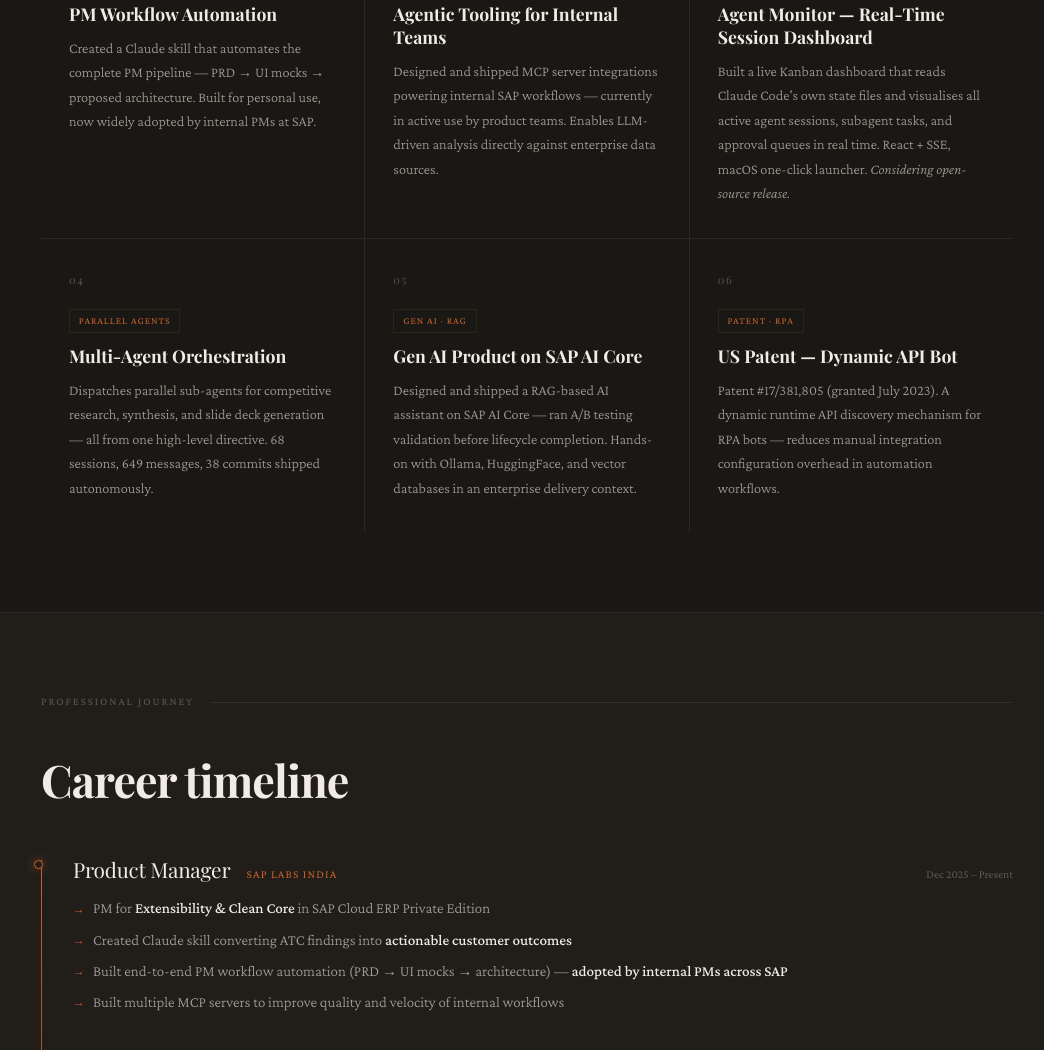
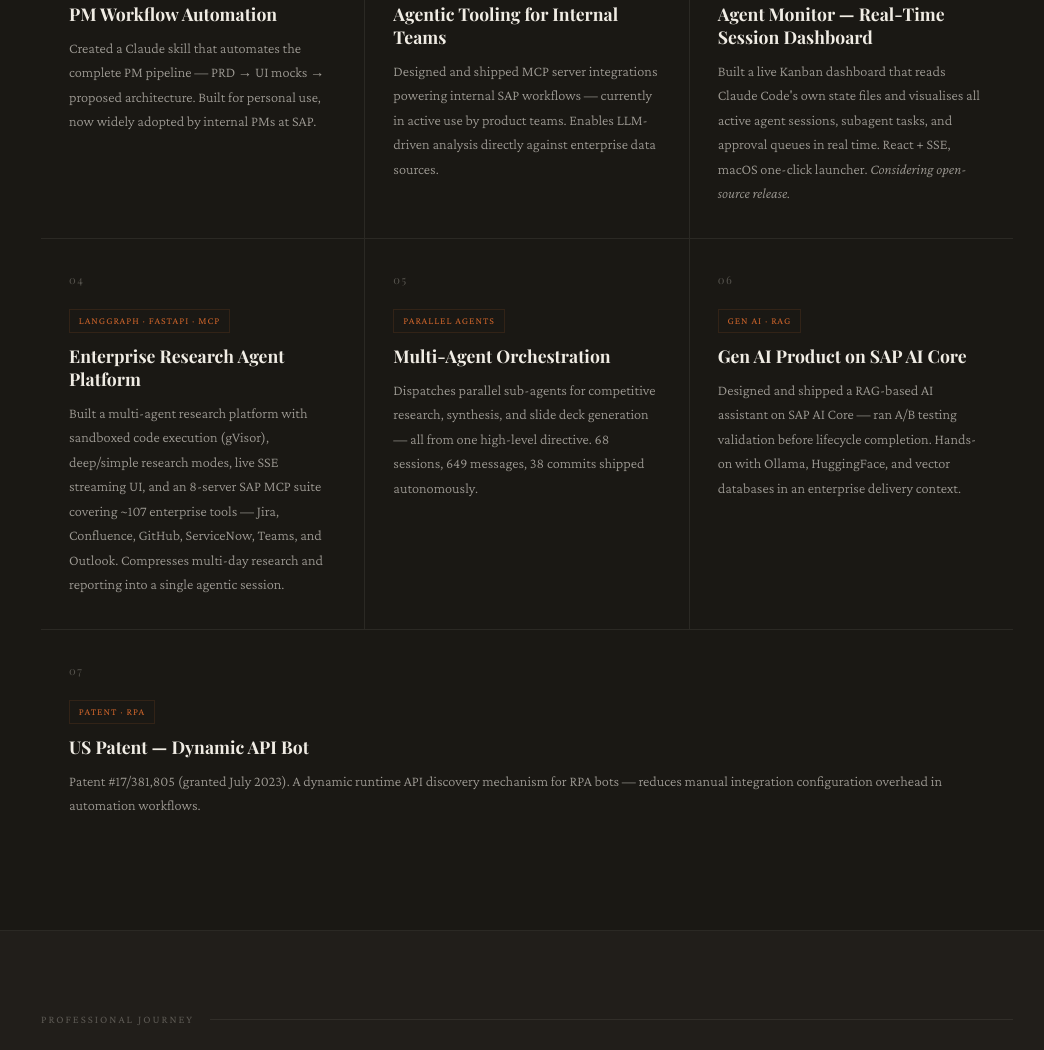
Before and after one commit to prasanth23590/portfolio, a plain HTML site: page index.html in a window 1280 px wide. Shown: the part 1742-2792 px from the top of the page, without its empty margins (113-1157 px from the left). Drawn offline with nearby package versions, Linux system fonts and the light colour scheme; a web font is replaced by a local one.

Commit message:
Add Enterprise Research Agent Platform as card 04 (7-card grid)

```diff
--- a/index.html
+++ b/index.html
@@ -582,18 +582,24 @@
       </div>
       <div class="a-card fade">
         <p class="a-num">04</p>
+        <div class="a-tag">LangGraph · FastAPI · MCP</div>
+        <h3 class="a-title">Enterprise Research Agent Platform</h3>
+        <p class="a-body">Built a multi-agent research platform with sandboxed code execution (gVisor), deep/simple research modes, live SSE streaming UI, and an 8-server SAP MCP suite covering ~107 enterprise tools — Jira, Confluence, GitHub, ServiceNow, Teams, and Outlook. Compresses multi-day research and reporting into a single agentic session.</p>
+      </div>
+      <div class="a-card fade">
+        <p class="a-num">05</p>
         <div class="a-tag">Parallel Agents</div>
         <h3 class="a-title">Multi-Agent Orchestration</h3>
         <p class="a-body">Dispatches parallel sub-agents for competitive research, synthesis, and slide deck generation — all from one high-level directive. 68 sessions, 649 messages, 38 commits shipped autonomously.</p>
       </div>
       <div class="a-card fade">
-        <p class="a-num">05</p>
+        <p class="a-num">06</p>
         <div class="a-tag">Gen AI · RAG</div>
         <h3 class="a-title">Gen AI Product on SAP AI Core</h3>
         <p class="a-body">Designed and shipped a RAG-based AI assistant on SAP AI Core — ran A/B testing validation before lifecycle completion. Hands-on with Ollama, HuggingFace, and vector databases in an enterprise delivery context.</p>
       </div>
-      <div class="a-card fade">
-        <p class="a-num">06</p>
+      <div class="a-card fade" style="grid-column: 1 / -1;">
+        <p class="a-num">07</p>
         <div class="a-tag">Patent · RPA</div>
         <h3 class="a-title">US Patent — Dynamic API Bot</h3>
         <p class="a-body">Patent #17/381,805 (granted July 2023). A dynamic runtime API discovery mechanism for RPA bots — reduces manual integration configuration overhead in automation workflows.</p>
```
